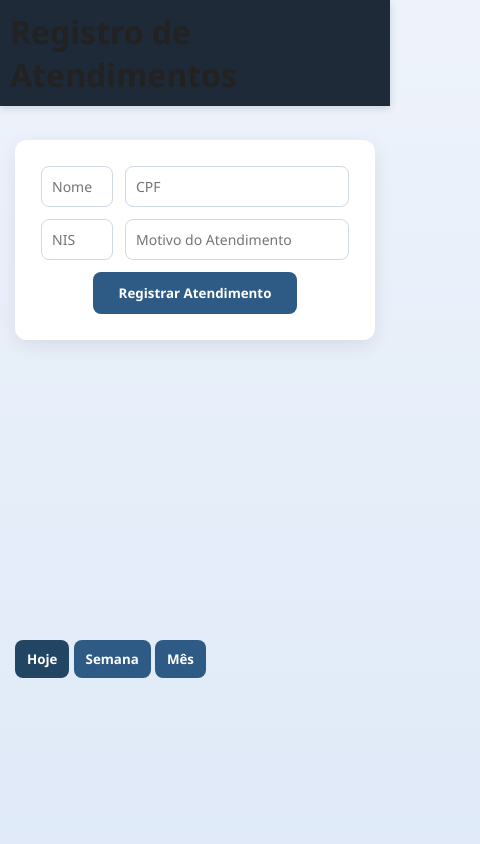
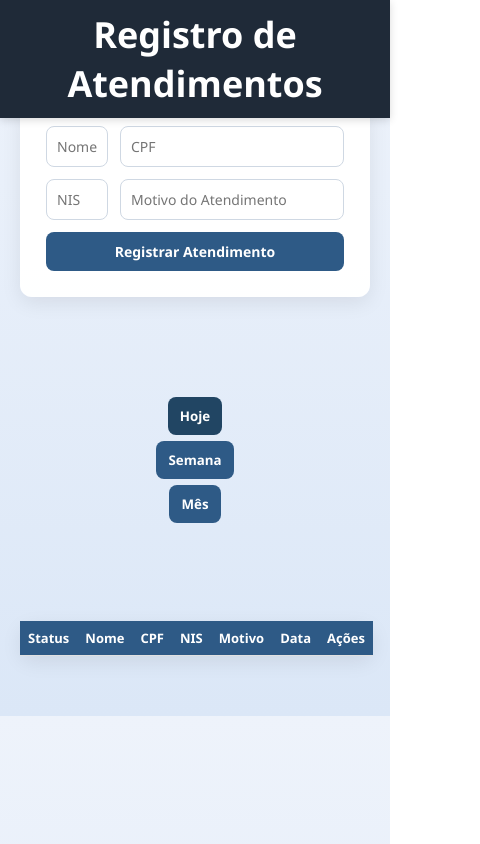
Before and after one commit to assistenciapb/Atendimentos, a plain HTML site: page index.html in a window 390 px wide. Shown: the top 844 px of the page, 480 px wide, since content can reach past the window. Drawn offline with nearby package versions, Linux system fonts and the light colour scheme.

Commit message:
Update style.css

```diff
--- a/style.css
+++ b/style.css
@@ -1,98 +1,84 @@
 /* Reset + fonte */
 * { box-sizing: border-box; margin:0; padding:0; font-family: 'Segoe UI', Tahoma, Geneva, Verdana, sans-serif; }
-body { background: linear-gradient(to bottom, #eef3fb, #dbe7f7); color:#222; scroll-behavior: smooth; }
+body { background: linear-gradient(to bottom, #eef3fb, #dbe7f7); color:#222; scroll-behavior: smooth; padding-top:80px; }
 
 /* Header fixo */
 header {
   position: fixed; top:0; left:0; right:0;
   background:#1f2a38; padding:14px 0; z-index:1000;
-  display:flex; justify-content:center; gap:12px; box-shadow:0 2px 8px rgba(0,0,0,0.15);
+  text-align:center; color:#fff; font-size:20px; font-weight:600;
+  box-shadow:0 2px 8px rgba(0,0,0,0.15);
 }
-header button {
-  background:#2e5a86; color:white; border:none; padding:10px 20px; border-radius:8px;
-  font-weight:600; cursor:pointer; display:flex; gap:8px; align-items:center;
-  transition: transform .18s, background .18s;
-}
-header button:hover { transform: translateY(-3px); background:#214563; }
 
 /* Seções */
-section {
-  max-width: 1100px;
-  margin: 0 auto 60px;
-  padding: 160px 20px 60px;
-}
-section h2 {
-  text-align:center;
-  font-size:32px;
-  color:#1f2a38;
-  margin-bottom:30px;
-  font-weight:700;
-}
+section { max-width: 1100px; margin: 0 auto 40px; padding: 20px; }
 
-/* Formulário */
-form#atendimentoForm {
-  background: rgba(255,255,255,0.98);
-  padding:26px; border-radius:12px;
-  max-width:720px; margin:0 auto 40px;
-  box-shadow:0 6px 20px rgba(0,0,0,0.08);
+/* Formulário de atendimento */
+#atendimentoForm {
+  background: rgba(255,255,255,0.98); padding:26px; border-radius:12px;
+  max-width:720px; margin:0 auto 20px; box-shadow:0 6px 20px rgba(0,0,0,0.08);
   display:grid; grid-template-columns: repeat(2,1fr); gap:12px;
 }
-form#atendimentoForm input {
+#atendimentoForm input, #atendimentoForm button {
   padding:10px; border-radius:8px; border:1px solid #cfd8e3; font-size:14px; width:100%;
 }
-form#atendimentoForm button {
-  grid-column: 1 / 3; justify-self:center; padding:12px 26px;
-  background:#2e5a86; color:#fff; border-radius:8px; border:none; cursor:pointer; font-weight:700;
-  transition:0.2s;
+#atendimentoForm button {
+  grid-column: 1 / 3; justify-self:center; background:#2e5a86; color:#fff;
+  border:none; cursor:pointer; font-weight:700; transition:0.18s;
 }
-form#atendimentoForm button:hover { background:#1c3d5b; transform:translateY(-2px); }
+#atendimentoForm button:hover { background:#1c3d5b; transform:translateY(-2px); }
 
-/* Filtros */
-.filtros-container {
-  display:flex; gap:12px; align-items:center; justify-content:flex-start;
-  margin-bottom:18px; flex-wrap:wrap; max-width:1100px; margin-left:auto; margin-right:auto;
+/* Filtros de data */
+.busca-filtros {
+  display:flex; gap:12px; align-items:center; margin-bottom:18px; flex-wrap:wrap;
+  justify-content: center; /* centraliza os botões e inputs */
 }
-.filtro-btn, #btnImprimirMes {
-  padding:10px 12px; border:none; border-radius:8px; background:#2e5a86; color:#fff; font-weight:700; cursor:pointer;
-  transition:0.2s;
+.filtro-btn {
+  padding:10px 12px; border:none; border-radius:8px; background:#2e5a86; color:#fff;
+  font-weight:700; cursor:pointer; transition:0.18s;
 }
-.filtro-btn.active, .filtro-btn:hover, #btnImprimirMes:hover { background:#214563; }
+.filtro-btn.active, .filtro-btn:hover { background:#214563; }
+#mesSelecionado, #btnImprimirMes {
+  padding:10px 12px; border-radius:8px; border:1px solid #cfd8e3; font-size:14px; cursor:pointer;
+}
+#btnImprimirMes { background:#2e5a86; color:#fff; border:none; font-weight:700; transition:0.18s; }
+#btnImprimirMes:hover { background:#214563; }
 
-input[type="month"] { padding:10px; border-radius:8px; border:1px solid #cfd8e3; font-size:14px; }
+/* Tabela de atendimentos */
+#tabelaAtendimentos {
+  width:100%; border-collapse:collapse; background:#fff; border-radius:12px;
+  box-shadow:0 6px 20px rgba(0,0,0,0.08);
+}
+#tabelaAtendimentos th, #tabelaAtendimentos td {
+  padding:12px 10px; border-bottom:1px solid #e0e0e0; text-align:left; font-size:14px;
+}
+#tabelaAtendimentos th { background:#2e5a86; color:#fff; font-weight:600; }
+#tabelaAtendimentos tr:hover { background:#f1f4f9; }
 
-/* Tabela */
-.tabela-container { max-width:1100px; margin:0 auto; overflow-x:auto; }
-table { width:100%; border-collapse:collapse; background:#fff; border-radius:12px; box-shadow:0 6px 20px rgba(0,0,0,0.08); }
-thead { background:#2e5a86; color:#fff; }
-thead th { padding:12px; font-weight:600; text-align:left; }
-tbody td { padding:12px; border-bottom:1px solid #eee; }
-tbody tr:hover { background: #f2f7ff; }
-button.acao-btn { padding:6px 12px; border:none; border-radius:6px; font-weight:600; cursor:pointer; margin-right:4px; }
+/* Botão de status visual discreto */
+.status-btn {
+  display:inline-block; width:16px; height:16px; border-radius:50%;
+  border:2px solid #ccc; cursor:pointer; transition:0.18s;
+  margin-right:8px; vertical-align:middle;
+}
+.status-btn.realizado { background:#27ae60; border-color:#27ae60; }
+
+/* Ações */
+.acao-btn {
+  padding:6px 10px; margin-right:4px; border:none; border-radius:6px; font-size:13px;
+  font-weight:700; cursor:pointer; transition:0.18s;
+}
 .edit-btn { background:#f39c12; color:#fff; }
 .edit-btn:hover { background:#d68910; }
 .delete-btn { background:#c0392b; color:#fff; }
 .delete-btn:hover { background:#922b21; }
 
-/* Modal */
-#modal {
-  position:fixed; inset:0; display:none; justify-content:center; align-items:center; background: rgba(0,0,0,0.5); z-index:2000;
+/* Responsivo */
+@media (max-width:900px) {
+  #atendimentoForm { grid-template-columns:1fr; }
 }
-#modal.show { display:flex; }
-.modal-content {
-  background: #fff; padding:28px; border-radius:12px; width: min(800px, 96%); box-shadow:0 10px 40px rgba(10,20,40,0.15);
-  position:relative; max-height:90vh; overflow-y:auto;
+@media (max-width:560px){
+  header { font-size:18px; padding:10px; }
+  .busca-filtros { flex-direction:column; gap:6px; }
+  #tabelaAtendimentos th, #tabelaAtendimentos td { font-size:13px; padding:8px; }
 }
-#closeModal { position:absolute; right:14px; top:12px; font-size:22px; cursor:pointer; color:#333; }
-#editForm { display:flex; flex-direction:column; gap:12px; }
-#editForm input { padding:10px; border-radius:8px; border:1px solid #cfd8e3; font-size:14px; width:100%; }
-#editForm button { background:#2e5a86; color:#fff; border:none; border-radius:8px; padding:12px; font-weight:700; cursor:pointer; }
-#editForm button:hover { background:#1c3d5b; }
-
-/* Responsivo */
-@media (max-width:900px){ form#atendimentoForm { grid-template-columns:1fr; } }
-@media (max-width:560px){
-  header { padding:10px; gap:8px; }
-  header button { padding:8px 12px; font-size:13px; }
-  .filtros-container { flex-direction:column; gap:8px; }
-  section { padding: 140px 15px 60px; }
-}
```
